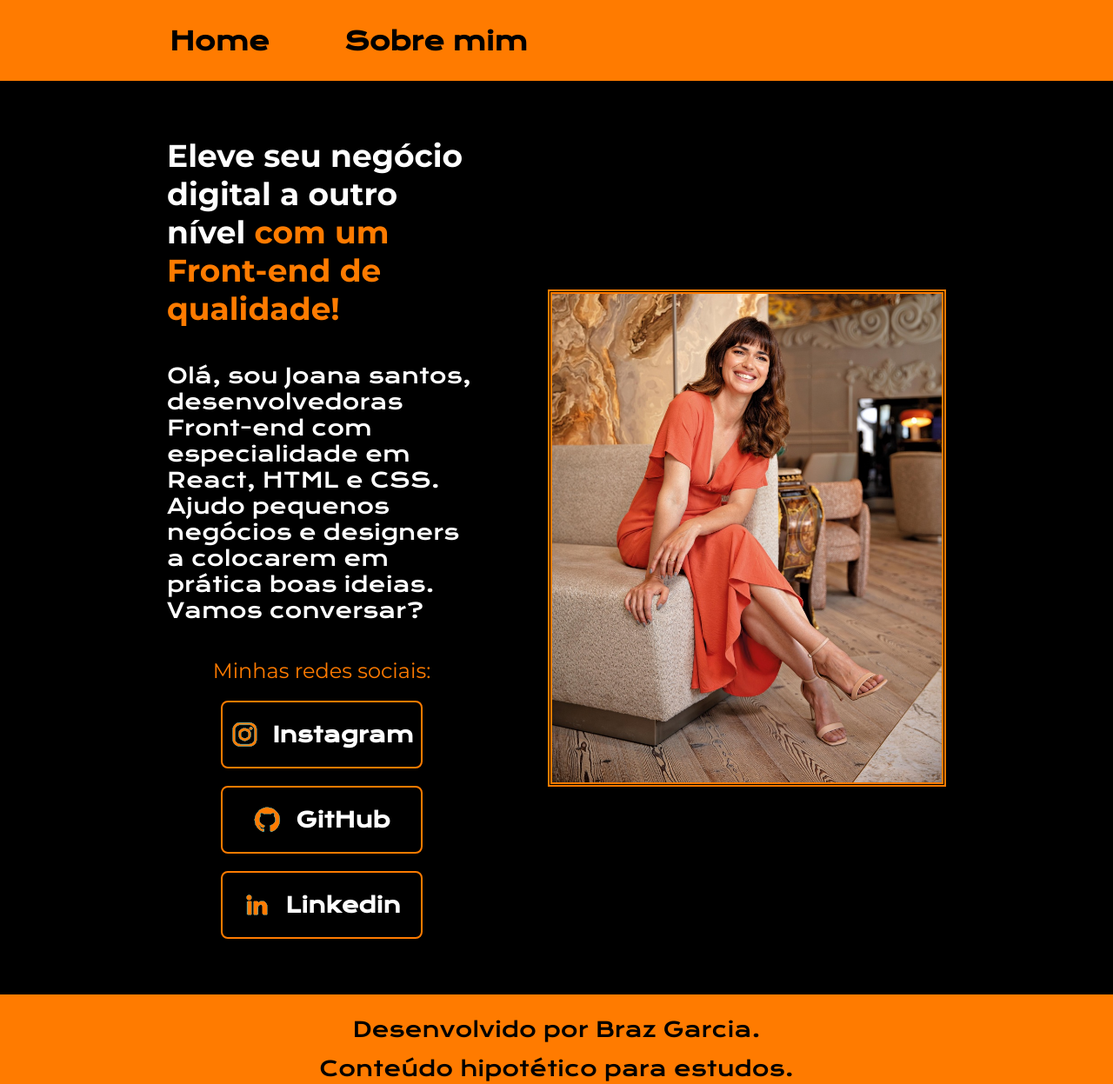
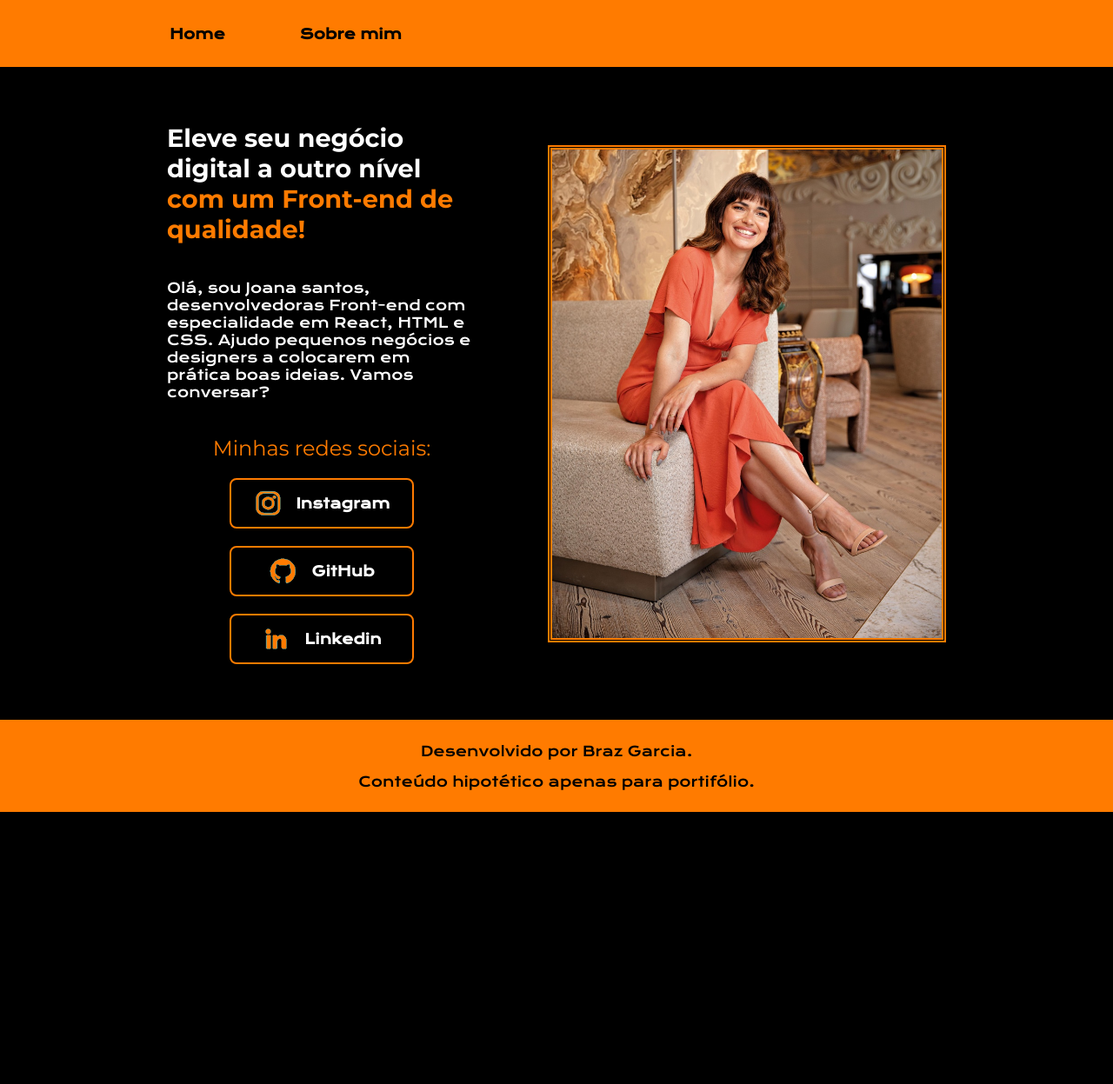
Before and after one commit to brazgarcia/modelo-portifolio, a plain HTML site: page index.html in a window 1280 px wide. Shown: the whole page at 87% size. After the commit the page ends 934 px from the top, so only its background shows below. Drawn offline with nearby package versions, Linux system fonts and the light colour scheme.

Commit message:
Pequenas alterações

```diff
--- a/index.html
+++ b/index.html
@@ -40,7 +40,7 @@
 
     <footer class="rodape" >
         <p class="rodape__texto">Desenvolvido por Braz Garcia.</p>
-        <p class="rodape__texto">Conteúdo hipotético para estudos.</p>
+        <p class="rodape__texto">Conteúdo hipotético apenas para portifólio.</p>
     </footer>
 </body>
 </html>
--- a/styles/style.css
+++ b/styles/style.css
@@ -34,7 +34,7 @@
 .cabecalho__link {
     text-decoration: none;
     color: var(--cor-primaria);
-    font-size: 1.8rem;
+    font-size: 1.0rem;
     font-family: var(--font-primaria);
     font-weight: 600;
     padding: 3px;
@@ -60,13 +60,13 @@
 }
 
 .apresentacao__titulo {
-    font-size: 2.25rem;
+    font-size: 1.8rem;
     color: var(--cor-segundaria);
     font-family: var(--font-segundaria);
 }
 
 .apresentacao__texto {
-    font-size: 1.5rem;
+    font-size: 1.0rem;
     color: var(--cor-segundaria);
     font-family: var(--font-primaria);
     text-align: start;
@@ -104,9 +104,9 @@
     align-items: center;
     width: 50%;
     text-align: center;
-    font-size: 1.5rem;
+    font-size: 1rem;
     font-weight: 600;
-    padding: 21px 25px;
+    padding: 11px 15px;
     text-decoration: none;
     font-family: var(--font-primaria);
 }
@@ -126,14 +126,14 @@
     color: var(--cor-primaria);
     display: flex;
     gap: 15px;
-    padding: 25px;
+    padding: 2% 0% 2% 0%;
     text-align: center;
     flex-direction: column;
 }
 
 .rodape__texto {
     font-family: var(--font-primaria);
-    font-size: 1.5rem;
+    font-size: 1.0rem;
     font-weight: 400;
 }
 
```
